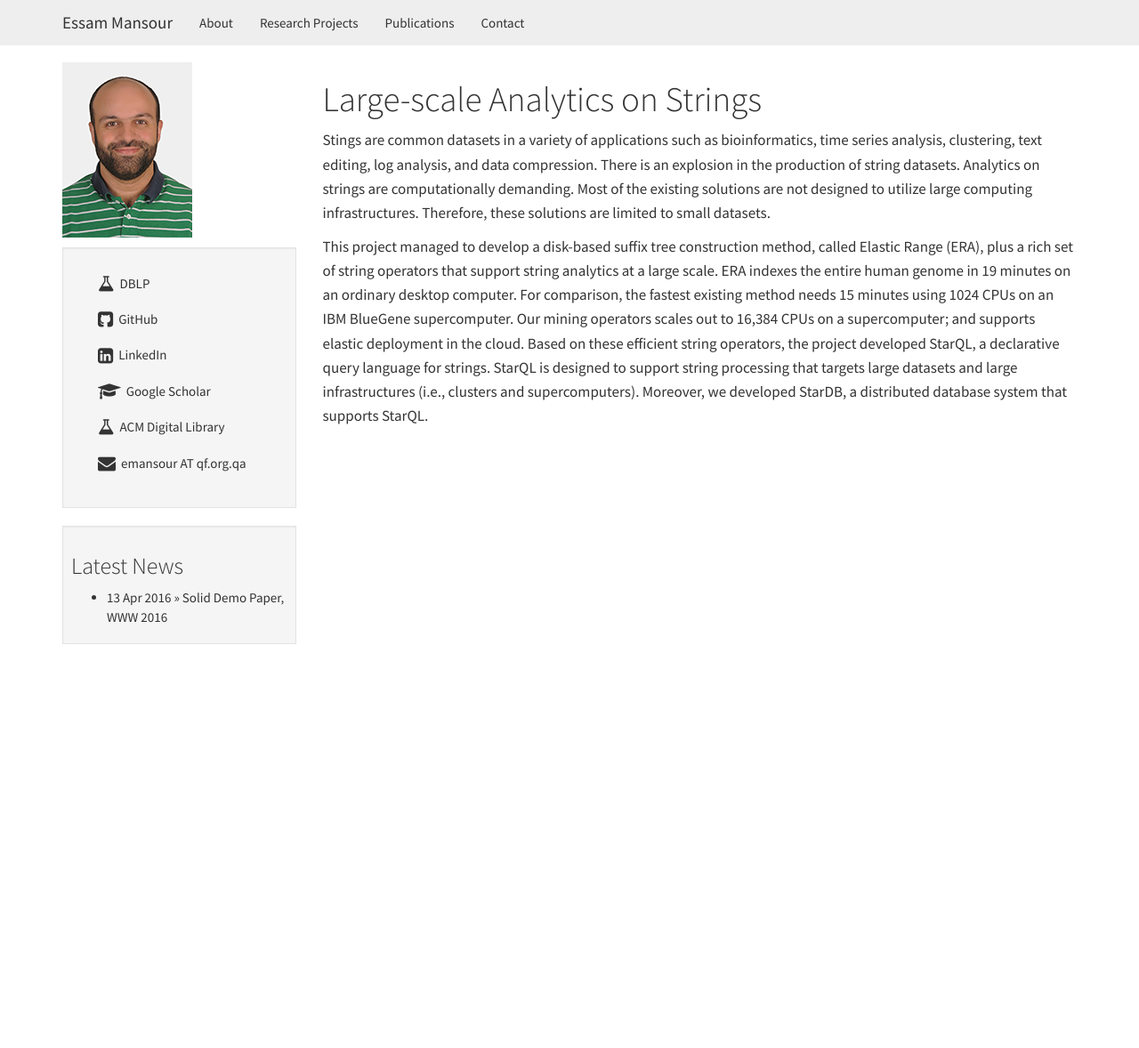
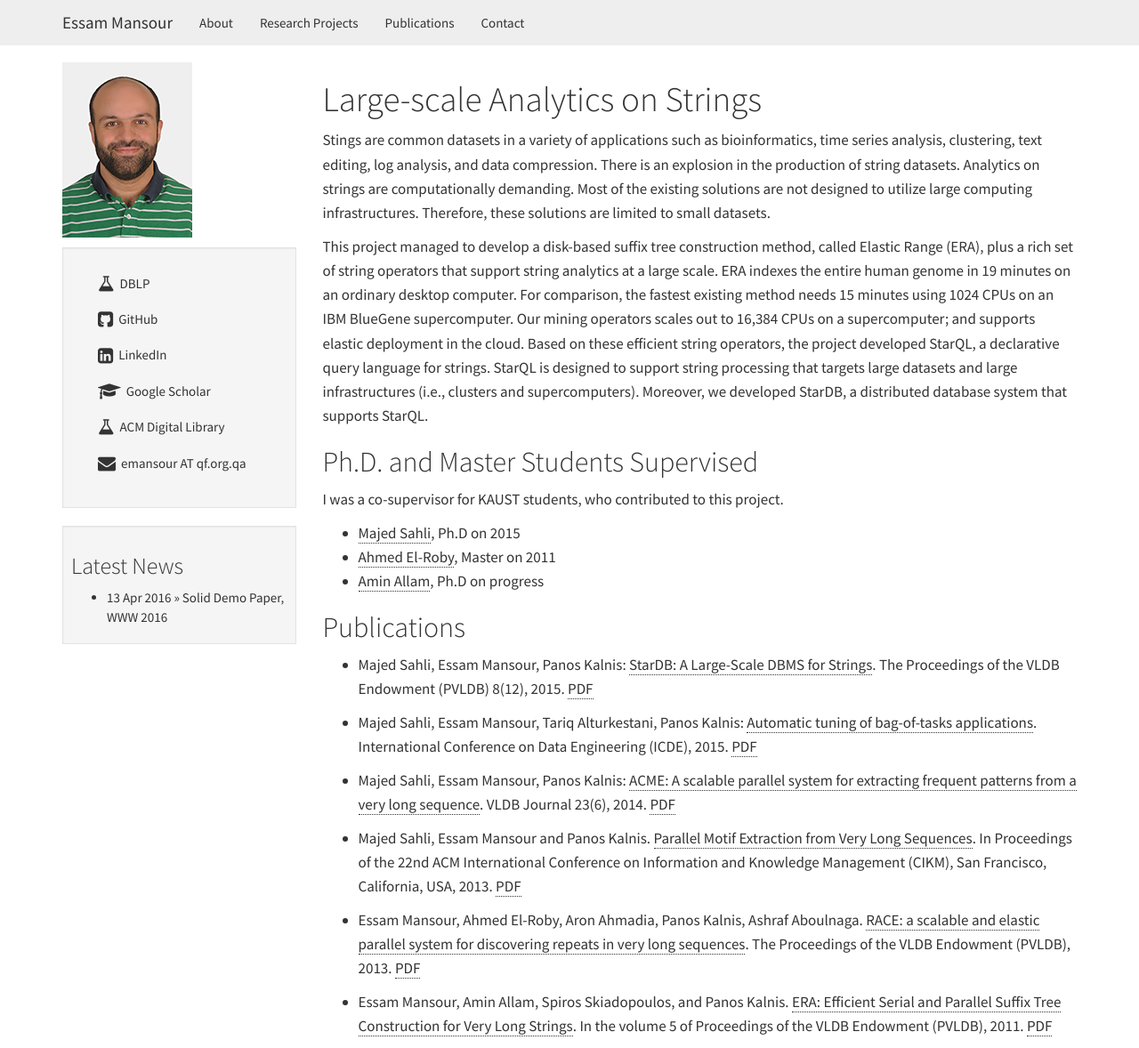
Before and after one commit to mansoure/mansoure.github.io, a Jekyll site: the page built from research/starDB/index.md, in a window 1280 px wide and 1178 px high. Shown: the whole window at 89% size. Built offline with Jekyll 4.4.1, drawn with Linux system fonts in a browser that asks for light colours.

Commit message:
research projects

```diff
--- a/research/starDB/index.md
+++ b/research/starDB/index.md
@@ -16,3 +16,27 @@ set of string operators that support string analytics at a large scale.
 ERA indexes the entire human genome in 19 minutes on an ordinary desktop
 computer. For comparison, the fastest existing method needs 15 minutes using 1024 CPUs on an IBM BlueGene supercomputer. Our mining operators scales out to 16,384 CPUs on a supercomputer;
 and supports elastic deployment in the cloud. Based on these efficient string operators, the project developed StarQL, a declarative query language for strings. StarQL is designed to support string processing that targets large datasets and large infrastructures (i.e., clusters and supercomputers). Moreover, we developed StarDB, a distributed database system that supports StarQL.
+
+
+## Ph.D. and Master Students Supervised
+
+I was a co-supervisor for KAUST students, who contributed to this project.
+
+- [Majed Sahli](https://scholar.google.com/citations?user=cxF9uPkAAAAJ&hl=en), Ph.D on 2015
+- [Ahmed El-Roby](https://scholar.google.com/citations?user=DA68vjUAAAAJ&hl=en), Master on 2011
+- [Amin Allam](https://scholar.google.com/citations?user=IDVZMEIAAAAJ&hl=en), Ph.D on progress
+
+
+## Publications
+
+- Majed Sahli, Essam Mansour, Panos Kalnis: [StarDB: A Large-Scale DBMS for Strings](http://dl.acm.org/citation.cfm?id=2824082&CFID=605881404&CFTOKEN=68506341). The Proceedings of the VLDB Endowment (PVLDB) 8(12), 2015. [PDF](/publications/paper/vldb15-stardb-essam.pdf)
+
+- Majed Sahli, Essam Mansour, Tariq Alturkestani, Panos Kalnis: [Automatic tuning of bag-of-tasks applications](http://ieeexplore.ieee.org/xpl/articleDetails.jsp?arnumber=7113338). International Conference on Data Engineering (ICDE), 2015. [PDF](/publications/paper/icde15-APlug-essam.pdf)
+
+- Majed Sahli, Essam Mansour, Panos Kalnis: [ACME: A scalable parallel system for extracting frequent patterns from a very long sequence](http://dl.acm.org/citation.cfm?id=2691549&CFID=605881404&CFTOKEN=68506341). VLDB Journal 23(6), 2014. [PDF](/publications/paper/vldbj14-ACME-essam.pdf)
+
+- Majed Sahli, Essam Mansour and Panos Kalnis. [Parallel Motif Extraction from Very Long Sequences](http://dl.acm.org/citation.cfm?id=2505575&CFID=605881404&CFTOKEN=68506341). In Proceedings of the 22nd ACM International Conference on Information and Knowledge Management (CIKM), San Francisco, California, USA, 2013. [PDF](/publications/paper/cikm13-motif-essam.pdf)
+
+- Essam Mansour, Ahmed El-Roby, Aron Ahmadia, Panos Kalnis, Ashraf Aboulnaga. [RACE: a scalable and elastic parallel system for discovering repeats in very long sequences](http://dl.acm.org/citation.cfm?id=2536214&CFID=605881404&CFTOKEN=68506341). The Proceedings of the VLDB Endowment (PVLDB), 2013. [PDF](/publications/paper/vldb13-RACE-essam.pdf)
+
+- Essam Mansour, Amin Allam, Spiros Skiadopoulos, and Panos Kalnis. [ERA: Efficient Serial and Parallel Suffix Tree Construction for Very Long Strings](http://dl.acm.org/citation.cfm?id=2047490&CFID=605881404&CFTOKEN=68506341). In the volume 5 of Proceedings of the VLDB Endowment (PVLDB), 2011. [PDF](/publications/paper/vldb12-ERA-essam.pdf)
```
Also changed, not shown: index.md (+1 -1 lines), research/estore/index.md (+1 -1 lines).
